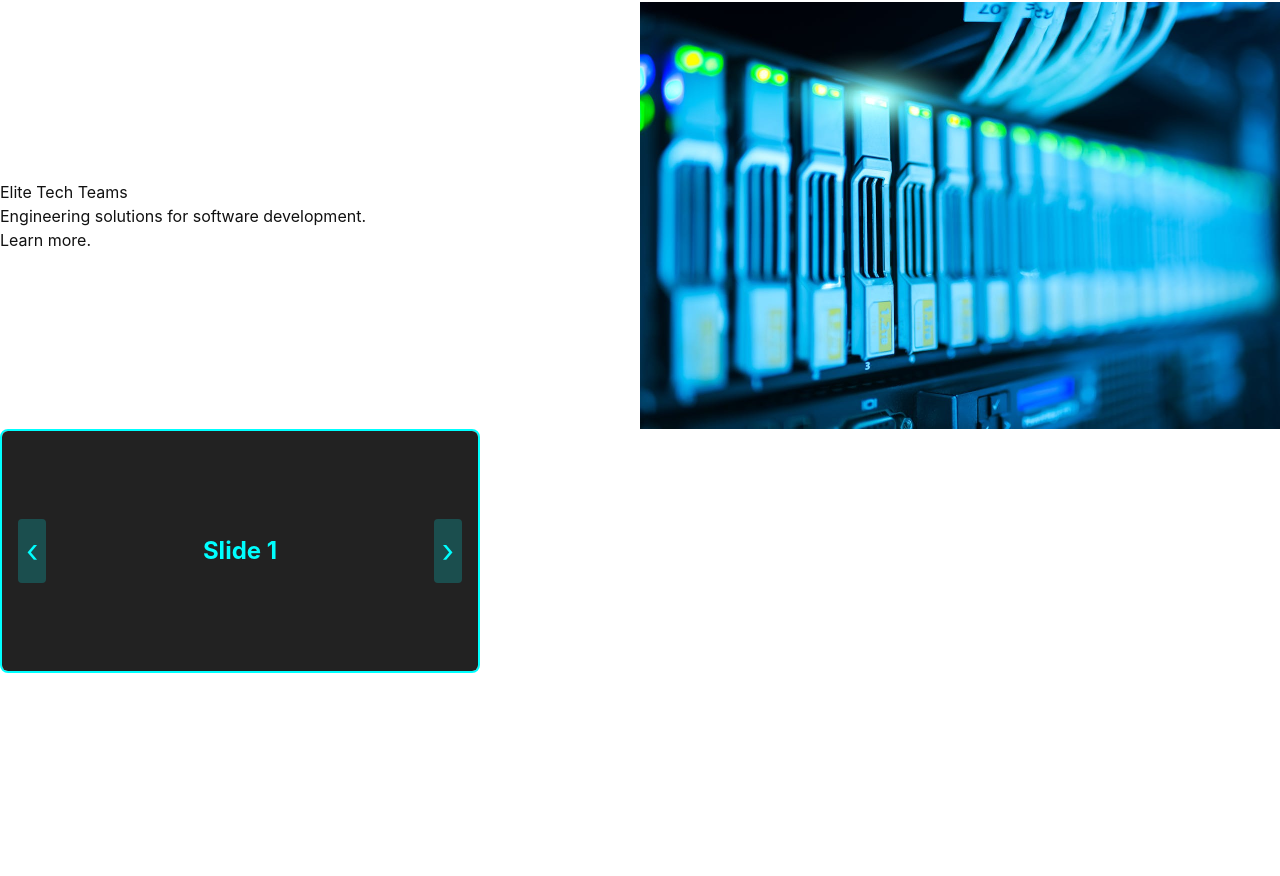
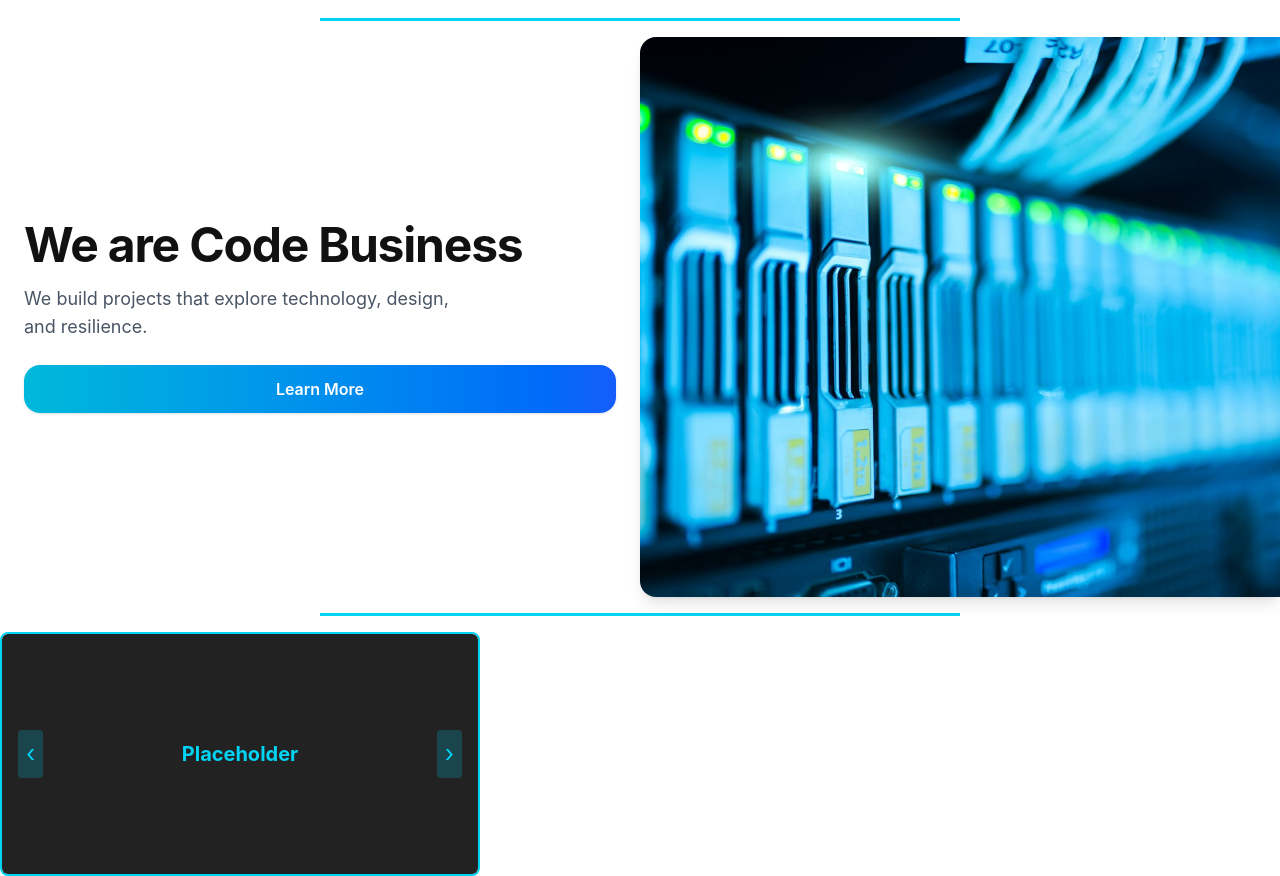
Before and after one commit to danielbnhz/Code_Business, a React (Vite) app: page / in a window 1280 px wide. Shown: the part 854-1730 px from the top of the page. Before the commit the page ends 1527 px from the top, so only its background shows below. Built offline with nearby package versions, Linux system fonts and the light colour scheme.

Commit message:
Further converted more styling to tailwind. Will begin subtle gsap animations soon after

```diff
--- a/src/App.jsx
+++ b/src/App.jsx
@@ -4,6 +4,7 @@ import Intro from "./components/Intro.jsx";
 import Carousel from "./components/Carousel.jsx";
 import Footer from "./components/Footer.jsx";
 import React from "react";
+import Divider from "./components/Divider";
 
 
 export default function App() {
@@ -11,7 +12,9 @@ export default function App() {
     <>
       <Navbar />
       <Banner />
+      <Divider />
       <Intro />
+      <Divider />
       <Carousel />
       <Footer />
     </>
--- a/src/components/Carousel.jsx
+++ b/src/components/Carousel.jsx
@@ -4,14 +4,23 @@ import React from "react";
 
 export default function Carousel() {
   return (
-    <section className="carousel">
-      <div className="carousel__track">
-        <div className="carousel__slide"><div className="placeholder">Slide 1</div></div>
-        <div className="carousel__slide"><div className="placeholder">Slide 2</div></div>
-        <div className="carousel__slide"><div className="placeholder">Slide 3</div></div>
+      <div className="relative w-[30rem] overflow-hidden border-2 border-cyan-400 rounded-lg">
+          <div className="flex transition-transform duration-500 ease-in-out">
+              <div className="flex-shrink-0 flex items-center justify-center min-w-full">
+                  <div
+                      className="w-full h-60 bg-[#222] text-cyan-400 flex items-center justify-center text-xl font-bold rounded">
+                      Placeholder
+                  </div>
+              </div>
+          </div>
+          <button
+              className="absolute top-1/2 left-4 -translate-y-1/2 bg-cyan-400/20 hover:bg-cyan-400/40 text-cyan-400 text-2xl p-2 rounded">
+              ‹
+          </button>
+          <button
+              className="absolute top-1/2 right-4 -translate-y-1/2 bg-cyan-400/20 hover:bg-cyan-400/40 text-cyan-400 text-2xl p-2 rounded">
+              ›
+          </button>
       </div>
-      <button className="carousel__btn carousel__btn--prev">‹</button>
-      <button className="carousel__btn carousel__btn--next">›</button>
-    </section>
   );
 }
--- a/src/components/Divider.jsx
+++ b/src/components/Divider.jsx
@@ -0,0 +1,9 @@
+
+import React from "react";
+
+
+export default function Divider() {
+    return (
+        <hr className="w-1/2 my-4 border-b-2 border-cyan-400 mx-auto" />
+    )
+}
--- a/src/components/Footer.jsx
+++ b/src/components/Footer.jsx
@@ -5,7 +5,7 @@ export default function Footer() {
   return (
     <footer className="footer">
       <div className="footer-left">
-        <p>&copy; 2025 YourCompany</p>
+        <p>&copy; 2025 Code Business</p>
       </div>
       <div className="footer-right">
         <a href="#">Privacy</a>
--- a/src/components/Intro.jsx
+++ b/src/components/Intro.jsx
@@ -4,15 +4,28 @@ import React from "react";
 
 export default function Intro() {
   return (
-    <div class="flex justify-center items-center">
-      <div class="w-1/2">
-        <h2 className="stagger-item">Elite Tech Teams</h2>
-        <p className="stagger-item">Engineering solutions for software development.</p>
-        <p className="stagger-item">Learn more.</p>
-      </div>
-      <div class="w-full md:w-1/2">
-        <img src="./images/servers.jpg" alt="computer server room" />
-      </div>
-    </div>
+      <section className="grid grid-cols-1 md:grid-cols-2 min-h-[70vh] items-center">
+          <div className="px-6 py-12 flex flex-col justify-center">
+              <h1 className="text-5xl font-bold mb-4 tracking-tight">
+                  We are Code Business
+              </h1>
+              <p className="text-lg text-gray-600 mb-6 max-w-md">
+                  We build projects that explore technology, design, and resilience.
+              </p>
+              <button className="px-6 py-3 rounded-2xl shadow bg-gradient-to-r from-cyan-500 to-blue-600 text-white font-semibold hover:scale-105 transition">
+                  Learn More
+              </button>
+          </div>
+
+
+          <div className="w-full h-full">
+              <img
+                  src="/images/servers.jpg" // replace with your image
+                  alt="Photo of server room"
+                  className="w-full h-full object-cover md:rounded-l-2xl shadow-lg"
+              />
+          </div>
+      </section>
+
   );
 }
--- a/src/styles.css
+++ b/src/styles.css
@@ -53,13 +53,6 @@ body {
 
 }
 
-.divider {
-  padding-top: 1.5rem;
-  width: 50%;             /* half the page */
-  margin: 1rem auto;      /* centers */
-  border: none;           /* remove default ugly border */
-  border-bottom: 2px solid #00ffff;
-}
 
 .h1-name {
     text-align: center;
@@ -108,60 +101,6 @@ body {
     padding-top:12rem;
     margin-bottom: 3rem;
 
-}
-.carousel {
-  position: relative;
-  width: var(--carousel-width);
-  overflow: hidden;
-  border: 2px solid #00ffff;
-  border-radius: 0.5rem;
-}
-
-.carousel__track {
-  display: flex;
-  transition: transform 0.5s ease-in-out;
-}
-
-.carousel__slide {
-  min-width: 100%;
-  flex-shrink: 0;
-  display: flex;
-  justify-content: center;
-  align-items: center;
-}
-
-.placeholder {
-  width: 100%;
-  height: 15rem;
-  background: #222;
-  display: flex;
-  justify-content: center;
-  align-items: center;
-  color: #00ffff;
-  font-size: 1.5rem;
-  font-weight: bold;
-  border-radius: 0.25rem;
-}
-
-/* Buttons */
-.carousel__btn {
-  position: absolute;
-  top: 50%;
-  transform: translateY(-50%);
-  background: rgba(0, 255, 255, 0.2);
-  border: none;
-  color: #00ffff;
-  font-size: 2rem;
-  padding: var(--space-sm);
-  cursor: pointer;
-  border-radius: 0.25rem;
-}
-
-.carousel__btn--prev { left: var(--space-md); }
-.carousel__btn--next { right: var(--space-md); }
-
-.carousel__btn:hover {
-  background: rgba(0, 255, 255, 0.4);
 }
 
 .footer {
```
